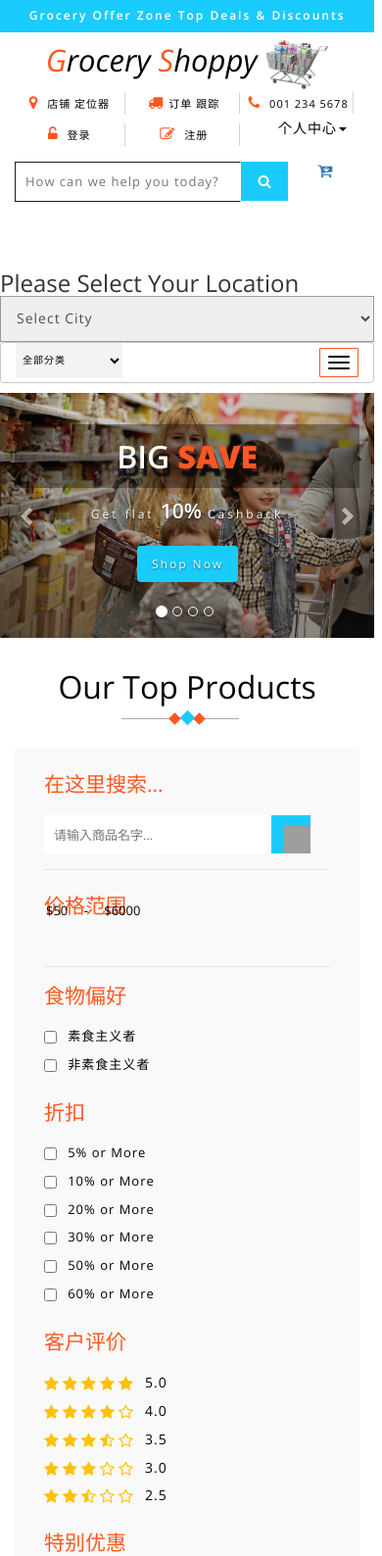
After one commit to C71-S3-Tlswn/Tlswn, a Spring Boot app: page /food in a window 390 px wide; the page is wider, and only the part inside the window is pictured. The commit adds this page. Shown: the top 1588 px of that part at 98% size. Run offline with Spring Boot 4, Linux system fonts and the light colour scheme; some libraries are stand-ins or nearby versions; grey boxes are pictures that could not be loaded.

Commit message:
购物车完成

```diff
--- /dev/null
+++ b/src/main/resources/templates/food.html
@@ -0,0 +1,467 @@
+<!DOCTYPE html>
+<html lang="en" xmlns:th="www.thymeleaf.org">
+<head th:include="header::head">
+	<!-- <meta charset="UTF-8"> -->
+</head>
+<body>
+	<div th:replace="header::.header-most-top"></div>
+	<div th:replace="header::.header-bot"></div>
+	<div th:replace="header::.mfp-hide"></div>
+	<div th:replace="header::.ban-top"></div>
+
+	<!-- //navigation -->
+	<div class="tlinks">Collect from <a href="http://www.cssmoban.com/" >自助建站</a></div>
+	<!-- banner -->
+	<div id="myCarousel" class="carousel slide" data-ride="carousel">
+		<!-- Indicators-->
+		<ol class="carousel-indicators">
+			<li data-target="#myCarousel" data-slide-to="0" class="active"></li>
+			<li data-target="#myCarousel" data-slide-to="1" class=""></li>
+			<li data-target="#myCarousel" data-slide-to="2" class=""></li>
+			<li data-target="#myCarousel" data-slide-to="3" class=""></li>
+		</ol>
+		<div class="carousel-inner" role="listbox">
+			<div class="item active">
+				<div class="container">
+					<div class="carousel-caption">
+						<h3>Big
+							<span>Save</span>
+						</h3>
+						<p>Get flat
+							<span>10%</span> Cashback</p>
+						<a class="button2" href="product.html">Shop Now </a>
+					</div>
+				</div>
+			</div>
+			<div class="item item2">
+				<div class="container">
+					<div class="carousel-caption">
+						<h3>Healthy
+							<span>Saving</span>
+						</h3>
+						<p>Get Upto
+							<span>30%</span> Off</p>
+						<a class="button2" href="product.html">Shop Now </a>
+					</div>
+				</div>
+			</div>
+			<div class="item item3">
+				<div class="container">
+					<div class="carousel-caption">
+						<h3>Big
+							<span>Deal</span>
+						</h3>
+						<p>Get Best Offer Upto
+							<span>20%</span>
+						</p>
+						<a class="button2" href="product.html">Shop Now </a>
+					</div>
+				</div>
+			</div>
+			<div class="item item4">
+				<div class="container">
+					<div class="carousel-caption">
+						<h3>Today
+							<span>Discount</span>
+						</h3>
+						<p>Get Now
+							<span>40%</span> Discount</p>
+						<a class="button2" href="product.html">Shop Now </a>
+					</div>
+				</div>
+			</div>
+		</div>
+		<a class="left carousel-control" href="#myCarousel" role="button" data-slide="prev">
+			<span class="glyphicon glyphicon-chevron-left" aria-hidden="true"></span>
+			<span class="sr-only">Previous</span>
+		</a>
+		<a class="right carousel-control" href="#myCarousel" role="button" data-slide="next">
+			<span class="glyphicon glyphicon-chevron-right" aria-hidden="true"></span>
+			<span class="sr-only">Next</span>
+		</a>
+	</div>
+	<!-- //banner -->
+
+	<!-- top Products -->
+	<div class="ads-grid">
+		<div class="container">
+			<!-- tittle heading -->
+			<h3 class="tittle-w3l">Our Top Products
+				<span class="heading-style">
+					<i></i>
+					<i></i>
+					<i></i>
+				</span>
+			</h3>
+			<!-- //tittle heading -->
+			<!-- product left -->
+			<div class="side-bar col-md-3">
+				<div class="search-hotel">
+					<h3 class="agileits-sear-head">在这里搜索...</h3>
+					<form action="dofind" method="post" >
+						<input type="search" placeholder="请输入商品名字..." name="search" required="">
+						<input type="submit" value=" ">
+					</form>
+				</div>
+				<!-- price range -->
+				<div class="range">
+					<h3 class="agileits-sear-head">价格范围</h3>
+					<ul class="dropdown-menu6">
+						<li>
+
+							<div id="slider-range"></div>
+							<input type="text" id="amount" style="border: 0; color: #ffffff; font-weight: normal;" />
+						</li>
+					</ul>
+				</div>
+				<!-- //price range -->
+				<!-- food preference -->
+				<div class="left-side">
+					<h3 class="agileits-sear-head">食物偏好</h3>
+					<ul>
+						<li>
+							<input type="checkbox" class="checked">
+							<span class="span">素食主义者</span>
+						</li>
+						<li>
+							<input type="checkbox" class="checked">
+							<span class="span">非素食主义者</span>
+						</li>
+					</ul>
+				</div>
+				<!-- //food preference -->
+				<!-- discounts -->
+				<div class="left-side">
+					<h3 class="agileits-sear-head">折扣</h3>
+					<ul>
+						<li>
+							<input type="checkbox" class="checked">
+							<span class="span">5% or More</span>
+						</li>
+						<li>
+							<input type="checkbox" class="checked">
+							<span class="span">10% or More</span>
+						</li>
+						<li>
+							<input type="checkbox" class="checked">
+							<span class="span">20% or More</span>
+						</li>
+						<li>
+							<input type="checkbox" class="checked">
+							<span class="span">30% or More</span>
+						</li>
+						<li>
+							<input type="checkbox" class="checked">
+							<span class="span">50% or More</span>
+						</li>
+						<li>
+							<input type="checkbox" class="checked">
+							<span class="span">60% or More</span>
+						</li>
+					</ul>
+				</div>
+				<!-- //discounts -->
+				<!-- reviews -->
+				<div class="customer-rev left-side">
+					<h3 class="agileits-sear-head">客户评价</h3>
+					<ul>
+						<li>
+							<a href="#">
+								<i class="fa fa-star" aria-hidden="true"></i>
+								<i class="fa fa-star" aria-hidden="true"></i>
+								<i class="fa fa-star" aria-hidden="true"></i>
+								<i class="fa fa-star" aria-hidden="true"></i>
+								<i class="fa fa-star" aria-hidden="true"></i>
+								<span>5.0</span>
+							</a>
+						</li>
+						<li>
+							<a href="#">
+								<i class="fa fa-star" aria-hidden="true"></i>
+								<i class="fa fa-star" aria-hidden="true"></i>
+								<i class="fa fa-star" aria-hidden="true"></i>
+								<i class="fa fa-star" aria-hidden="true"></i>
+								<i class="fa fa-star-o" aria-hidden="true"></i>
+								<span>4.0</span>
+							</a>
+						</li>
+						<li>
+							<a href="#">
+								<i class="fa fa-star" aria-hidden="true"></i>
+								<i class="fa fa-star" aria-hidden="true"></i>
+								<i class="fa fa-star" aria-hidden="true"></i>
+								<i class="fa fa-star-half-o" aria-hidden="true"></i>
+								<i class="fa fa-star-o" aria-hidden="true"></i>
+								<span>3.5</span>
+							</a>
+						</li>
+						<li>
+							<a href="#">
+								<i class="fa fa-star" aria-hidden="true"></i>
+								<i class="fa fa-star" aria-hidden="true"></i>
+								<i class="fa fa-star" aria-hidden="true"></i>
+								<i class="fa fa-star-o" aria-hidden="true"></i>
+								<i class="fa fa-star-o" aria-hidden="true"></i>
+								<span>3.0</span>
+							</a>
+						</li>
+						<li>
+							<a href="#">
+								<i class="fa fa-star" aria-hidden="true"></i>
+								<i class="fa fa-star" aria-hidden="true"></i>
+								<i class="fa fa-star-half-o" aria-hidden="true"></i>
+								<i class="fa fa-star-o" aria-hidden="true"></i>
+								<i class="fa fa-star-o" aria-hidden="true"></i>
+								<span>2.5</span>
+							</a>
+						</li>
+					</ul>
+				</div>
+				<!-- deals -->
+				<div class="deal-leftmk left-side">
+					<h3 class="agileits-sear-head">特别优惠</h3>
+					<div class="special-sec1">
+						<div class="col-xs-4 img-deals">
+							<img src="images/d3.jpg" alt="">
+						</div>
+						<div class="col-xs-8 img-deal1">
+							<h3>Cadbury Dairy Milk</h3>
+							<a href="single.html">$149.00</a>
+						</div>
+						<div class="clearfix"></div>
+					</div>
+				</div>
+				<!-- //deals -->
+			</div>
+			<!-- //product left -->
+			<!-- product right -->
+			<div class="agileinfo-ads-display col-md-9">
+				<div class="wrapper">
+					<div class="product-sec1">
+						<h3 class="heading-tittle" >Nuts</h3>
+						<div class="col-md-4 product-men" >
+							<div class="men-pro-item simpleCart_shelfItem">
+								<div class="men-thumb-item">
+									<img src="" alt="" id="imagess">
+									<div class="men-cart-pro">
+										<div class="inner-men-cart-pro">
+											<a href="" class="link-product-add-cart">快速访问</a>
+										</div>
+									</div>
+									<span class="product-new-top" ></span>
+								</div>
+								<div class="item-info-product ">
+									<h4>
+										<a href="" >Almonds, 100g</a>
+										<a href="" ></a>
+									</h4>
+									<div class="info-product-price">
+										<span class="item_price" ></span>
+										<del >$280.00</del>
+									</div>
+									<div class="snipcart-details top_brand_home_details item_add single-item hvr-outline-out">
+										<form action="" method="post">
+											<fieldset>
+												<input type="hidden" name="cmd" value="_cart" />
+												<input type="hidden" name="add" value="1" />
+												<input type="hidden" name="business" value=" " />
+												<input type="hidden" name="item_name" value="Almonds, 100g" />
+												<input type="hidden" name="amount" value="149.00" />
+												<input type="hidden" name="discount_amount" value="1.00" />
+												<input type="hidden" name="currency_code" value="USD" />
+												<input type="hidden" name="return" value=" " />
+												<input type="hidden" name="cancel_return" value=" " />
+												<input type="submit" name="submit" value="添加购物车" class="button" />
+											</fieldset>
+										</form>
+									</div>
+
+								</div>
+							</div>
+						</div>
+
+						<div class="clearfix"></div>
+					</div>
+			</div>
+		</div>
+			<!-- //product right -->
+		</div>
+	</div>
+	<!-- //top products -->
+	<!-- special offers -->
+
+	<div th:replace="foot::.footer-top"></div>
+	<div th:replace="foot::foot"></div>
+
+	<!-- js-files -->
+	<!-- jquery -->
+	<script src="js/jquery-2.1.4.min.js"></script>
+	<!-- //jquery -->
+
+	<!-- popup modal (for signin & signup)-->
+	<script src="js/jquery.magnific-popup.js"></script>
+	<script>
+		$(document).ready(function () {
+			$('.popup-with-zoom-anim').magnificPopup({
+				type: 'inline',
+				fixedContentPos: false,
+				fixedBgPos: true,
+				overflowY: 'auto',
+				closeBtnInside: true,
+				preloader: false,
+				midClick: true,
+				removalDelay: 300,
+				mainClass: 'my-mfp-zoom-in'
+			});
+
+		});
+	</script>
+	<!-- Large modal -->
+	<!-- <script>
+		$('#').modal('show');
+	</script> -->
+	<!-- //popup modal (for signin & signup)-->
+
+	<!-- cart-js -->
+	<script src="js/minicart.js"></script>
+	<script>
+		paypalm.minicartk.render(); //use only unique class names other than paypalm.minicartk.Also Replace same class name in css and minicart.min.js
+
+		paypalm.minicartk.cart.on('checkout', function (evt) {
+			var items = this.items(),
+				len = items.length,
+				total = 0,
+				i;
+
+			// Count the number of each item in the cart
+			for (i = 0; i < len; i++) {
+				total += items[i].get('quantity');
+			}
+
+			if (total < 3) {
+				alert('The minimum order quantity is 3. Please add more to your shopping cart before checking out');
+				evt.preventDefault();
+			}
+		});
+	</script>
+	<!-- //cart-js -->
+
+	<!-- price range (top products) -->
+	<script src="js/jquery-ui.js"></script>
+	<script>
+		//<![CDATA[
+		$(window).load(function () {
+			$("#slider-range").slider({
+				range: true,
+				min: 0,
+				max: 9000,
+				values: [50, 6000],
+				slide: function (event, ui) {
+					$("#amount").val("$" + ui.values[0] + " - $" + ui.values[1]);
+				}
+			});
+			$("#amount").val("$" + $("#slider-range").slider("values", 0) + " - $" + $("#slider-range").slider("values", 1));
+
+		}); //]]>
+	</script>
+	<!-- //price range (top products) -->
+
+	<!-- flexisel (for special offers) -->
+	<script src="js/jquery.flexisel.js"></script>
+	<script>
+		$(window).load(function () {
+			$("#flexiselDemo1").flexisel({
+				visibleItems: 3,
+				animationSpeed: 1000,
+				autoPlay: true,
+				autoPlaySpeed: 3000,
+				pauseOnHover: true,
+				enableResponsiveBreakpoints: true,
+				responsiveBreakpoints: {
+					portrait: {
+						changePoint: 480,
+						visibleItems: 1
+					},
+					landscape: {
+						changePoint: 640,
+						visibleItems: 2
+					},
+					tablet: {
+						changePoint: 768,
+						visibleItems: 2
+					}
+				}
+			});
+
+		});
+	</script>
+	<!-- //flexisel (for special offers) -->
+
+	<!-- password-script -->
+	<script>
+		window.onload = function () {
+			document.getElementById("upass1").onchange = validatePassword;
+			document.getElementById("upass2").onchange = validatePassword;
+		}
+
+		function validatePassword() {
+			var pass2 = document.getElementById("upass1").value;
+			var pass1 = document.getElementById("upass2").value;
+			if (pass1 != pass2)
+				document.getElementById("upass2").setCustomValidity("密码不一致！");
+			else
+				document.getElementById("upass2").setCustomValidity('');
+			//empty string means no validation error
+		}
+
+	</script>
+	<!-- //password-script -->
+
+	<!-- smoothscroll -->
+	<script src="js/SmoothScroll.min.js"></script>
+	<!-- //smoothscroll -->
+
+	<!-- start-smooth-scrolling -->
+	<script src="js/move-top.js"></script>
+	<script src="js/easing.js"></script>
+	<script>
+		jQuery(document).ready(function ($) {
+			$(".scroll").click(function (event) {
+				event.preventDefault();
+
+				$('html,body').animate({
+					scrollTop: $(this.hash).offset().top
+				}, 1000);
+			});
+		});
+	</script>
+	<!-- //end-smooth-scrolling -->
+
+	<!-- smooth-scrolling-of-move-up -->
+	<script>
+		$(document).ready(function () {
+			/*
+			var defaults = {
+				containerID: 'toTop', // fading element id
+				containerHoverID: 'toTopHover', // fading element hover id
+				scrollSpeed: 1200,
+				easingType: 'linear'
+			};
+			*/
+			$().UItoTop({
+				easingType: 'easeOutQuart'
+			});
+
+		});
+	</script>
+	<!-- //smooth-scrolling-of-move-up -->
+
+	<!-- for bootstrap working -->
+	<script src="js/bootstrap.js"></script>
+	<!-- //for bootstrap working -->
+	<!-- //js-files -->
+
+
+</body>
+
+</html>
```
Also changed, not shown: src/main/java/com/tlswn/C71S3Tlswndemo/web/CheckAction.java (+21 -17 lines), src/main/java/com/tlswn/C71S3Tlswndemo/web/FoodAction.java (added, +14 -0 lines), src/main/resources/templates/checkout.html (+72 -101 lines).
